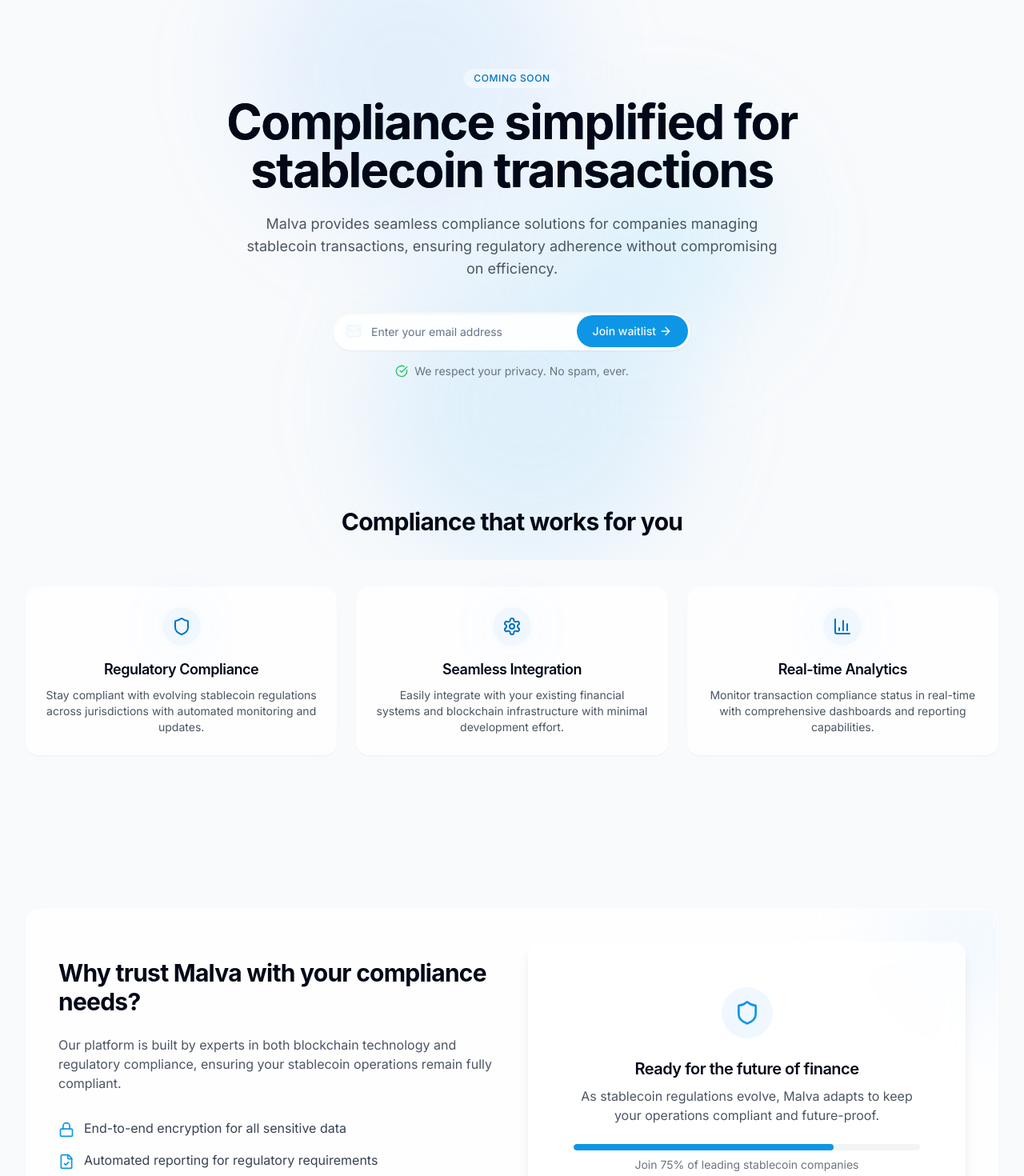
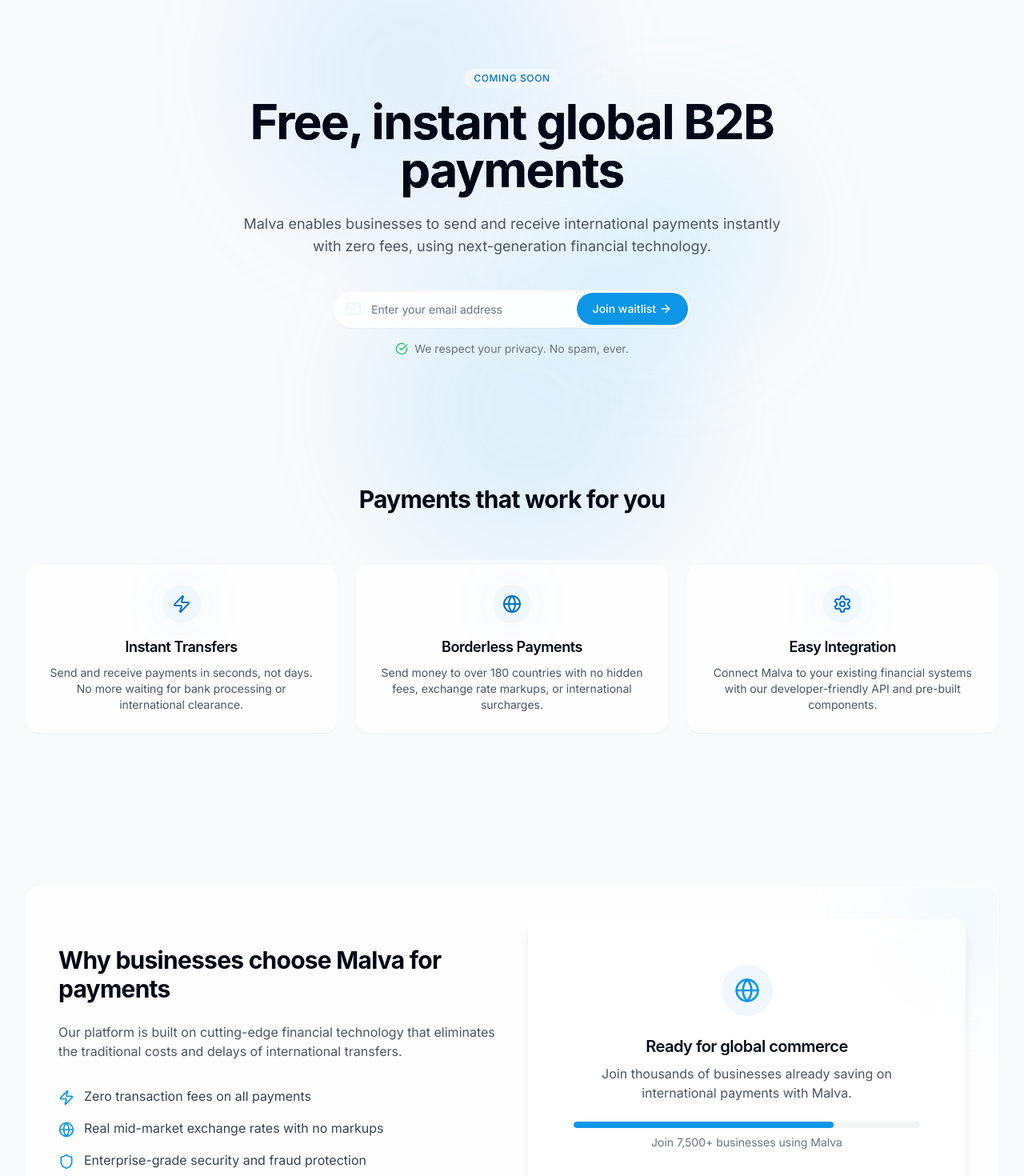
Before and after one commit to Abangseopa/malva-compliance-waitlist, a React (Vite) app: page / in a window 1280 px wide. Shown: the part 100-1570 px from the top of the page at 80% size. Built offline with nearby package versions, Linux system fonts and the light colour scheme.

Commit message:
Refactor: Update waitlist form and hero section
Update the waitlist form and hero section to reflect the new B2B payment platform focus.

```diff
--- a/index.html
+++ b/index.html
@@ -4,8 +4,8 @@
   <head>
     <meta charset="UTF-8" />
     <meta name="viewport" content="width=device-width, initial-scale=1.0" />
-    <title>Malva - Compliance for Stablecoin Transactions</title>
-    <meta name="description" content="Malva provides seamless compliance solutions for companies managing stablecoin transactions" />
+    <title>Malva - Free, Instant Global B2B Payments</title>
+    <meta name="description" content="Malva provides free, instant international B2B payment solutions" />
     <meta name="author" content="Malva" />
     <meta property="og:image" content="https://lovable.dev/opengraph-image-p98pqg.png" />
     <link rel="stylesheet" href="https://fonts.googleapis.com/css2?family=Inter:wght@100;200;300;400;500;600;700;800;900&display=swap">
--- a/src/pages/Index.tsx
+++ b/src/pages/Index.tsx
@@ -1,7 +1,7 @@
 
 import React, { useState, useEffect } from 'react';
 import { Button } from '@/components/ui/button';
-import { Shield, CheckCircle, Settings, BarChart3, Lock, FileCheck } from 'lucide-react';
+import { Shield, CheckCircle, Settings, BarChart3, Globe, Zap } from 'lucide-react';
 import WaitlistForm from '@/components/WaitlistForm';
 import Logo from '@/components/Logo';
 import FeatureCard from '@/components/FeatureCard';
@@ -35,10 +35,10 @@ const Index = () => {
                 Coming Soon
               </div>
               <h1 className="text-4xl md:text-6xl font-bold mb-6 bg-clip-text bg-gradient-to-r from-gray-900 to-malva-800">
-                Compliance simplified for stablecoin transactions
+                Free, instant global B2B payments
               </h1>
               <p className="text-lg text-gray-600 mb-10 max-w-2xl mx-auto">
-                Malva provides seamless compliance solutions for companies managing stablecoin transactions, ensuring regulatory adherence without compromising on efficiency.
+                Malva enables businesses to send and receive international payments instantly with zero fees, using next-generation financial technology.
               </p>
 
               <WaitlistForm />
@@ -54,33 +54,33 @@ const Index = () => {
         {/* Features Section */}
         <section className="py-16 w-full max-w-7xl mx-auto px-4 sm:px-6 lg:px-8">
           <FadeInSection>
-            <h2 className="text-3xl font-bold text-center mb-16">Compliance that works for you</h2>
+            <h2 className="text-3xl font-bold text-center mb-16">Payments that work for you</h2>
           </FadeInSection>
 
           <div className="grid grid-cols-1 md:grid-cols-3 gap-6 mb-16">
             <FadeInSection delay={100}>
               <FeatureCard
-                icon={Shield}
-                title="Regulatory Compliance"
-                description="Stay compliant with evolving stablecoin regulations across jurisdictions with automated monitoring and updates."
+                icon={Zap}
+                title="Instant Transfers"
+                description="Send and receive payments in seconds, not days. No more waiting for bank processing or international clearance."
                 delay={100}
               />
             </FadeInSection>
 
             <FadeInSection delay={200}>
               <FeatureCard
-                icon={Settings}
-                title="Seamless Integration"
-                description="Easily integrate with your existing financial systems and blockchain infrastructure with minimal development effort."
+                icon={Globe}
+                title="Borderless Payments"
+                description="Send money to over 180 countries with no hidden fees, exchange rate markups, or international surcharges."
                 delay={200}
               />
             </FadeInSection>
 
             <FadeInSection delay={300}>
               <FeatureCard
-                icon={BarChart3}
-                title="Real-time Analytics"
-                description="Monitor transaction compliance status in real-time with comprehensive dashboards and reporting capabilities."
+                icon={Settings}
+                title="Easy Integration"
+                description="Connect Malva to your existing financial systems with our developer-friendly API and pre-built components."
                 delay={300}
               />
             </FadeInSection>
@@ -95,16 +95,16 @@ const Index = () => {
             <div className="grid grid-cols-1 md:grid-cols-2 gap-10 items-center">
               <FadeInSection direction="left">
                 <div>
-                  <h2 className="text-3xl font-bold mb-6">Why trust Malva with your compliance needs?</h2>
+                  <h2 className="text-3xl font-bold mb-6">Why businesses choose Malva for payments</h2>
                   <p className="text-gray-600 mb-8">
-                    Our platform is built by experts in both blockchain technology and regulatory compliance, ensuring your stablecoin operations remain fully compliant.
+                    Our platform is built on cutting-edge financial technology that eliminates the traditional costs and delays of international transfers.
                   </p>
 
                   <ul className="space-y-4">
                     {[
-                      { icon: Lock, text: "End-to-end encryption for all sensitive data" },
-                      { icon: FileCheck, text: "Automated reporting for regulatory requirements" },
-                      { icon: Shield, text: "Continuous compliance monitoring and alerts" }
+                      { icon: Zap, text: "Zero transaction fees on all payments" },
+                      { icon: Globe, text: "Real mid-market exchange rates with no markups" },
+                      { icon: Shield, text: "Enterprise-grade security and fraud protection" }
                     ].map((item, index) => (
                       <li key={index} className="flex items-start">
                         <div className="mr-3 mt-1 text-malva-500">
@@ -122,16 +122,16 @@ const Index = () => {
                   <div className="glass-card p-6 transform-3d rotate-y-1 rotate-x-1 animate-float shadow-lg border border-white/40">
                     <div className="p-8 flex flex-col items-center">
                       <div className="h-16 w-16 bg-malva-50 rounded-full flex items-center justify-center mb-6">
-                        <Shield className="h-8 w-8 text-malva-500" />
+                        <Globe className="h-8 w-8 text-malva-500" />
                       </div>
-                      <h3 className="text-xl font-semibold mb-2 text-center">Ready for the future of finance</h3>
+                      <h3 className="text-xl font-semibold mb-2 text-center">Ready for global commerce</h3>
                       <p className="text-gray-600 text-center mb-6">
-                        As stablecoin regulations evolve, Malva adapts to keep your operations compliant and future-proof.
+                        Join thousands of businesses already saving on international payments with Malva.
                       </p>
                       <div className="w-full bg-gray-100 h-2 rounded-full overflow-hidden">
                         <div className="bg-malva-500 h-full w-3/4 rounded-full"></div>
                       </div>
-                      <p className="text-sm text-gray-500 mt-2">Join 75% of leading stablecoin companies</p>
+                      <p className="text-sm text-gray-500 mt-2">Join 7,500+ businesses using Malva</p>
                     </div>
                   </div>
                 </div>
@@ -144,9 +144,9 @@ const Index = () => {
         <section className="py-20 w-full max-w-7xl mx-auto px-4 sm:px-6 lg:px-8">
           <FadeInSection>
             <div className="text-center max-w-3xl mx-auto">
-              <h2 className="text-3xl font-bold mb-6">Ready to simplify your stablecoin compliance?</h2>
+              <h2 className="text-3xl font-bold mb-6">Ready to transform your business payments?</h2>
               <p className="text-gray-600 mb-10">
-                Be among the first to experience Malva's revolutionary compliance solution. Join our waitlist today.
+                Be among the first to experience Malva's revolutionary payment platform. Join our waitlist today.
               </p>
               <WaitlistForm />
             </div>
@@ -159,7 +159,7 @@ const Index = () => {
           <div className="mb-6 md:mb-0">
             <Logo />
             <p className="text-sm text-gray-500 mt-2">
-              Compliance made simple for stablecoin transactions
+              Free and instant global B2B payments
             </p>
           </div>
 
```
